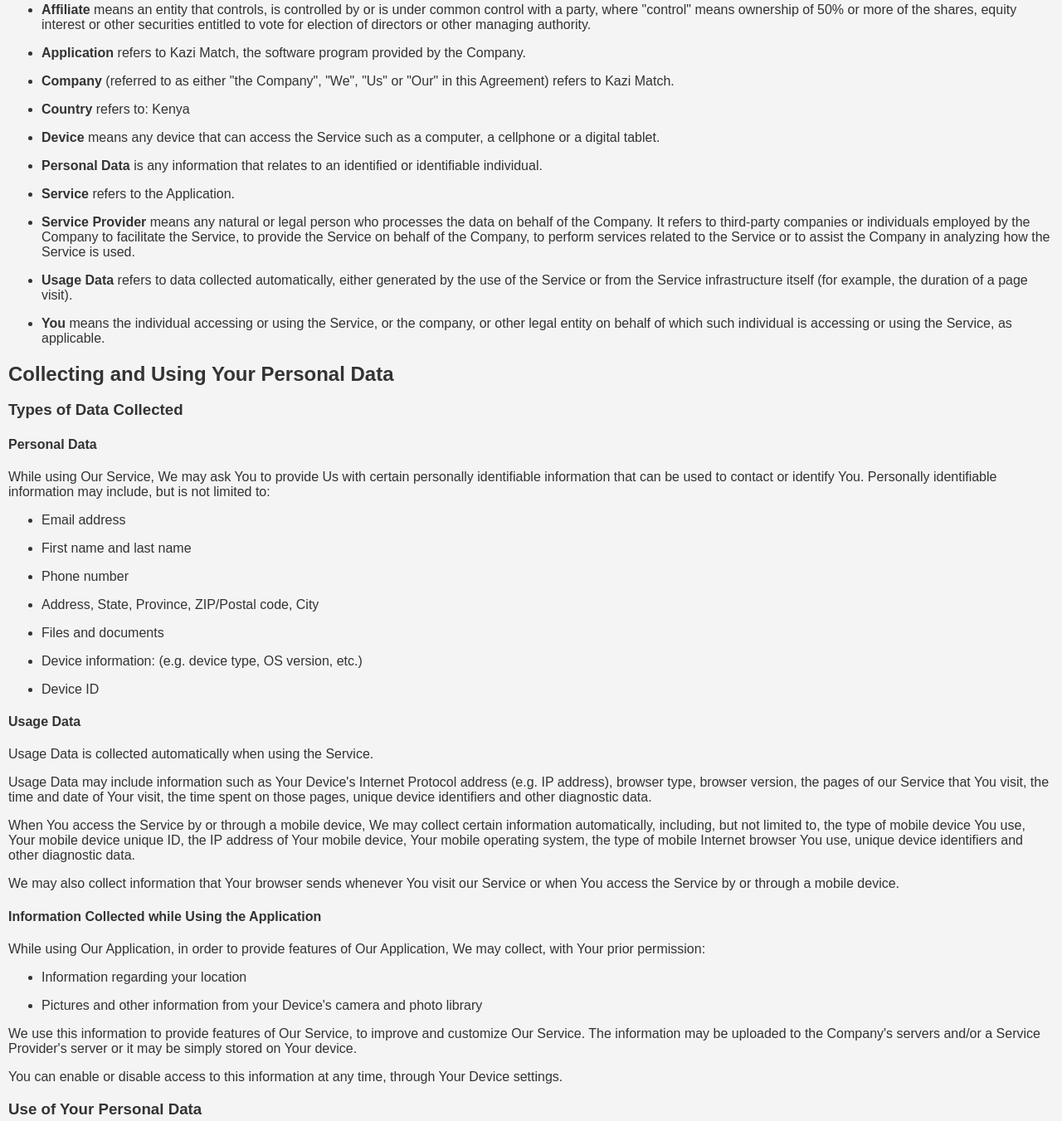
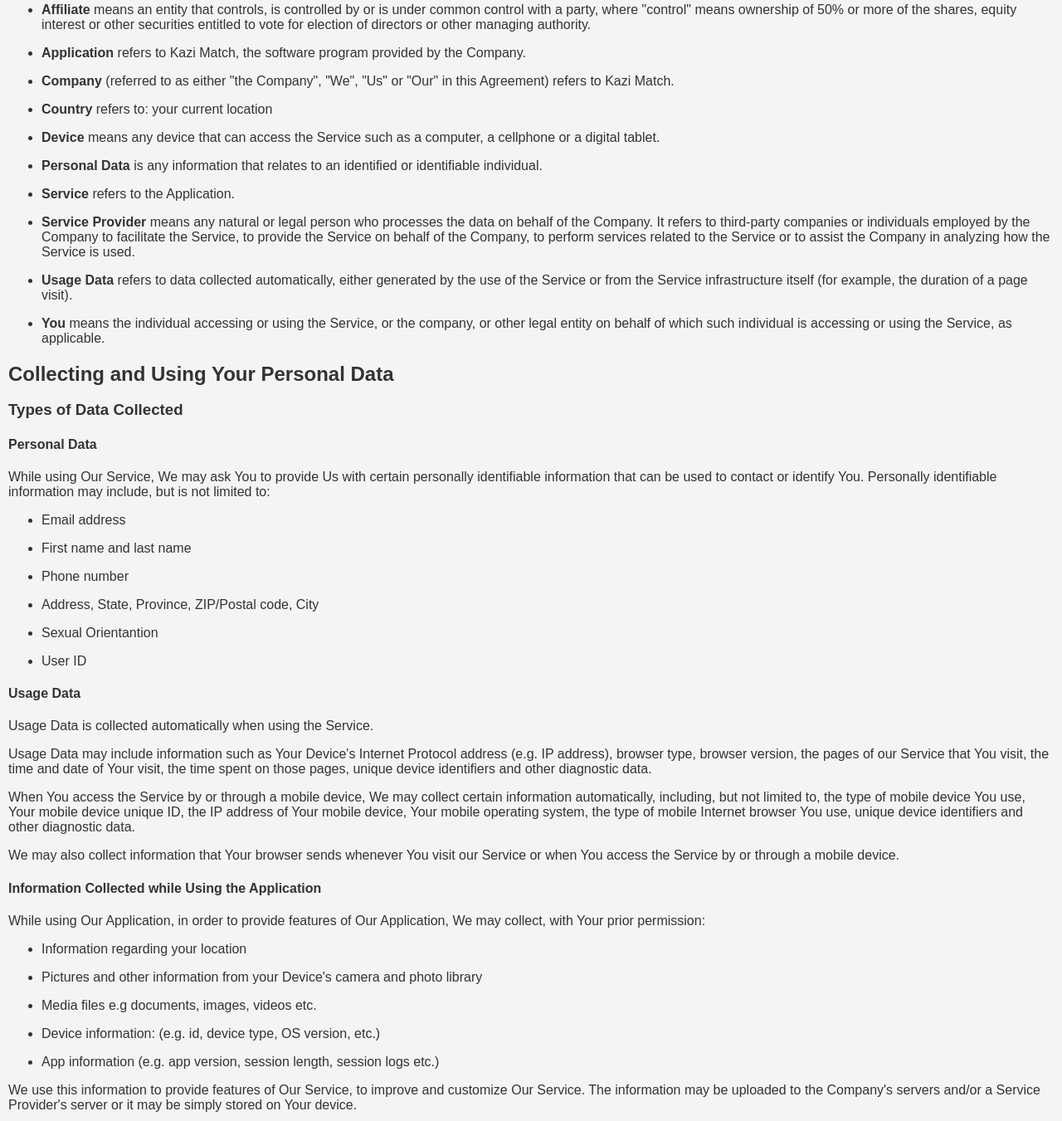
Before and after one commit to kazimatch/kazimatch-backend, a website: page public/privacy-policy.html in a window 1280 px wide. Shown: the part 439-1790 px from the top of the page at 83% size. Drawn offline with Linux system fonts and the light colour scheme.

Commit message:
update privacy policy

```diff
--- a/public/privacy-policy.html
+++ b/public/privacy-policy.html
@@ -78,7 +78,9 @@
                 or &quot;Our&quot; in this Agreement) refers to Kazi Match.</p>
         </li>
         <li>
-            <p><strong>Country</strong> refers to: Kenya</p>
+            <p><strong>Country</strong>
+                refers to: your current location
+            </p>
         </li>
         <li>
             <p><strong>Device</strong> means any device that can access the Service such as a computer, a cellphone or a
@@ -125,18 +127,11 @@
             <p>Address, State, Province, ZIP/Postal code, City</p>
         </li>
         <li>
-           <p>
-              Files and documents
-           </p>
+            <p>Sexual Orientantion </p>
         </li>
         <li>
             <p>
-                Device information: (e.g. device type, OS version, etc.)
-            </p>
-        </li>
-        <li>
-            <p>
-                Device ID
+                User ID
             </p>
         </li>
     </ul>
@@ -161,6 +156,23 @@
         <li>
             <p>Pictures and other information from your Device's camera and photo library</p>
         </li>
+        <li>
+            <p>
+                Media files e.g documents, images, videos etc.
+            </p>
+        </li>
+        <li>
+            <p>
+                Device information: (e.g. id, device type, OS version, etc.)
+            </p>
+        </li>
+        <li>
+            <p>
+                App information (e.g. app version, session length, session logs etc.)
+            </p>
+        </li>
+
+
     </ul>
     <p>We use this information to provide features of Our Service, to improve and customize Our Service. The information
         may be uploaded to the Company's servers and/or a Service Provider's server or it may be simply stored on Your
```
